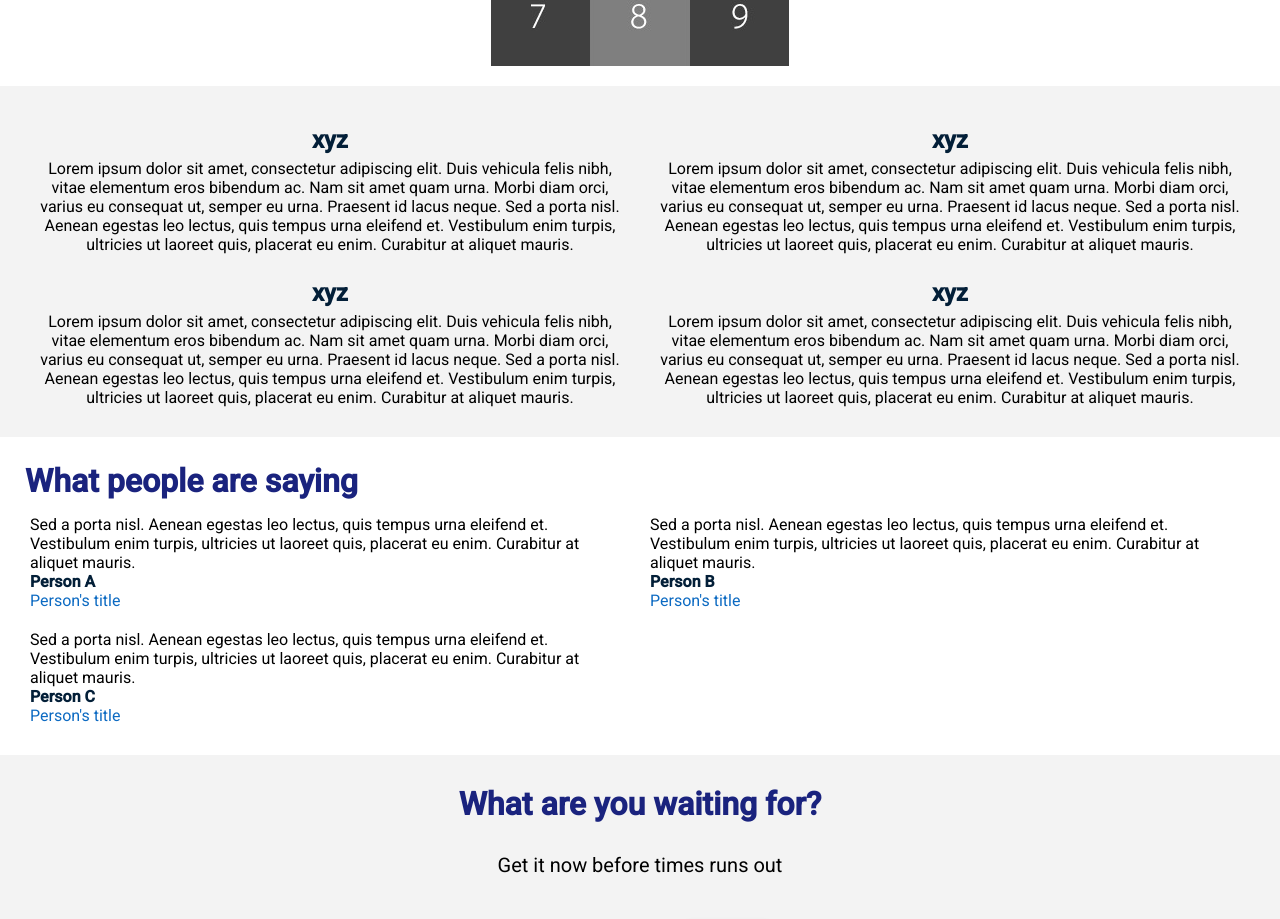
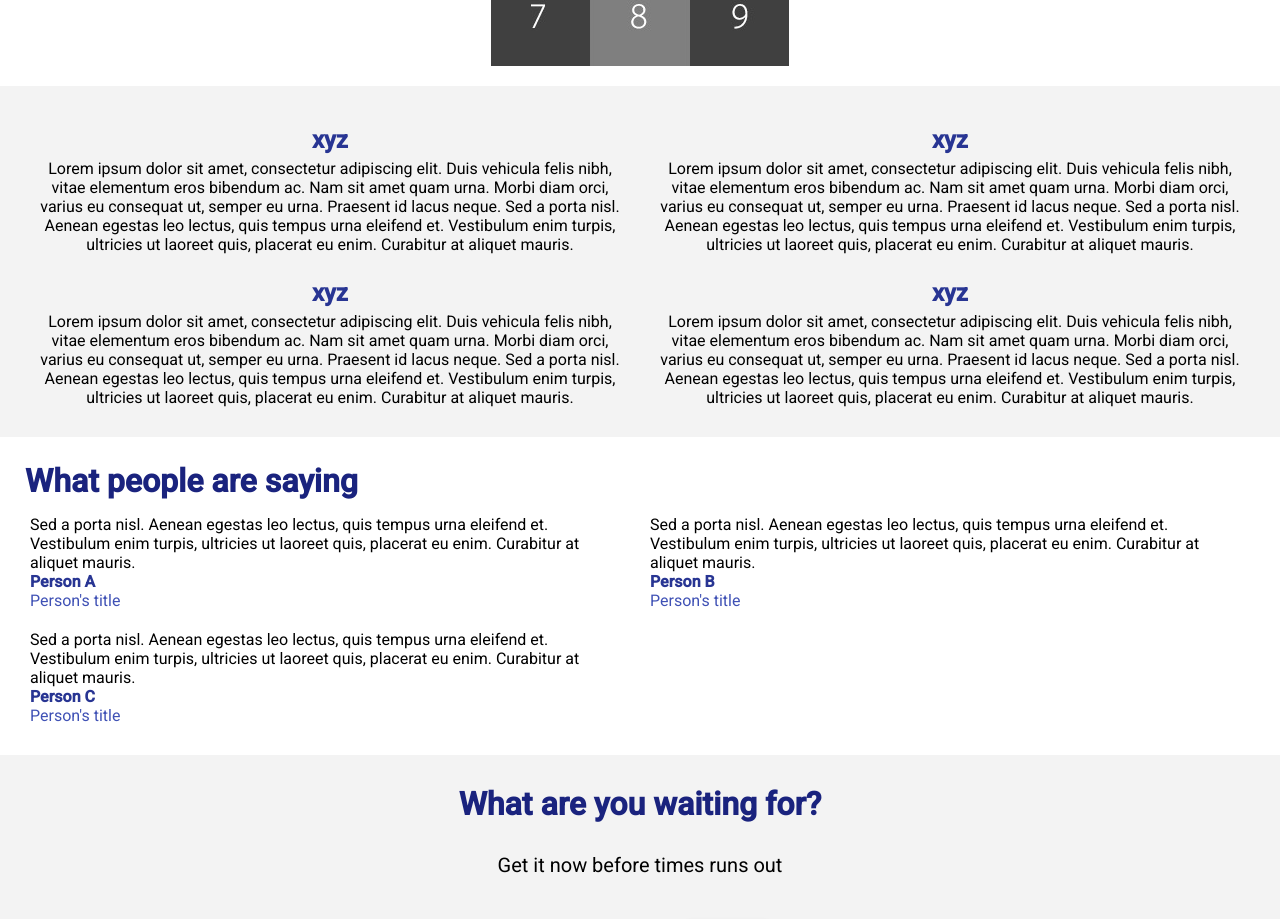
Before and after one commit to MikeQDev/angular-landing-page-template, an Angular app: page / in a window 1280 px wide. Shown: the part 1560-2479 px from the top of the page. Built offline with nearby package versions, Linux system fonts and the light colour scheme.

Commit message:
merge variables.scss into styles.scss

```diff
--- a/src/app/app.component.scss
+++ b/src/app/app.component.scss
@@ -1,4 +1,4 @@
-@use '/src/variables.scss';
+@use '/src/styles.scss';
 
 .main-content {
   margin: 0 auto;
@@ -7,17 +7,17 @@
     display: block;
     margin: 10px 0;
     padding: 20px;
-    max-width: variables.$mobile-width;
+    max-width: styles.$mobile-width;
     margin: auto;
   }
 
   & > *:nth-child(even) {
-    background-color: variables.$even-color;
+    background-color: styles.$even-color;
   }
   & > *:nth-child(odd) {
-    background-color: variables.$odd-color;
+    background-color: styles.$odd-color;
   }
-  @media (min-width: (variables.$mobile-width - 400)) {
+  @media (min-width: (styles.$mobile-width - 400)) {
     & > *:first-child {
       padding-top: 30px;
     }
--- a/src/app/dual-pane/dual-pane.component.scss
+++ b/src/app/dual-pane/dual-pane.component.scss
@@ -1,4 +1,4 @@
-@use '/src/variables.scss';
+@use '/src/styles.scss';
 
 .container {
   display: flex;
@@ -23,7 +23,7 @@
   }
 }
 
-@media (min-width: variables.$mobile-width) {
+@media (min-width: styles.$mobile-width) {
   .container {
     flex-direction: row;
   }
--- a/src/app/grid/grid.component.scss
+++ b/src/app/grid/grid.component.scss
@@ -1,4 +1,4 @@
-@use '/src/variables.scss';
+@use '/src/styles.scss';
 
 .wrap {
   display: grid;
@@ -13,7 +13,7 @@
   .content-item-header {
     padding: 5px 0;
     margin: 0;
-    color: variables.$shaded-color;
+    color: styles.$shaded-color;
   }
   .content-item-description {
     margin: 0;
@@ -25,17 +25,17 @@
   .testimonial-name {
     margin: 0;
     font-weight: bold;
-    color: variables.$shaded-color;
+    color: styles.$shaded-color;
   }
   .testimonial-title {
     margin: 0;
-    color: variables.$lighter-color;
+    color: styles.$lighter-color;
   }
 }
 
-@media (min-width: variables.$mobile-width) {
+@media (min-width: styles.$mobile-width) {
   .item.bordered {
-    border-right: 1px solid variables.$primary-color;
+    border-right: 1px solid styles.$primary-color;
   }
   .item.bordered:last-child {
     border: 0;
--- a/src/app/header/header.component.scss
+++ b/src/app/header/header.component.scss
@@ -1,4 +1,5 @@
-@use '/src/variables.scss';
+@use '/src/styles.scss';
+
 .container {
   display: flex;
   flex-direction: column;
@@ -41,7 +42,7 @@ p.below-button-text {
   color: #575757;
 }
 
-@media (min-width: (variables.$mobile-width - 400)) {
+@media (min-width: (styles.$mobile-width - 400)) {
   .two-pane {
     flex-direction: row;
     .description-block {
--- a/src/styles.scss
+++ b/src/styles.scss
@@ -34,13 +34,22 @@ $landing-page-theme: mat.define-light-theme(
 // that you are using.
 @include mat.all-component-themes($landing-page-theme);
 
+// Refer to https://material.io/design/color/the-color-system.html#tools-for-picking-colors
+$primary-color: map-get($landing-page-primary, 900);
+$shaded-color: map-get($landing-page-primary, 800);
+$lighter-color: map-get($landing-page-primary, 500);
+$mobile-width: 1366px;
+// background colors
+$even-color: #ffffff;
+$odd-color: #f3f3f3; // or map get: 50
+
 h1,
 h2,
 h3,
 h4,
 h5,
 h6 {
-  color: map-get($landing-page-primary, 900);
+  color: $primary-color;
 }
 
 body {
--- a/src/variables.scss
+++ /dev/null
@@ -1,6 +0,0 @@
-$mobile-width: 1366px;
-$primary-color: #053159;
-$shaded-color: #031f38;
-$lighter-color: #0c6ac2;
-$even-color: #ffffff;
-$odd-color: #f3f3f3;
```
Also changed, not shown: 1 other file (tests, documents, lock files or other folders).
